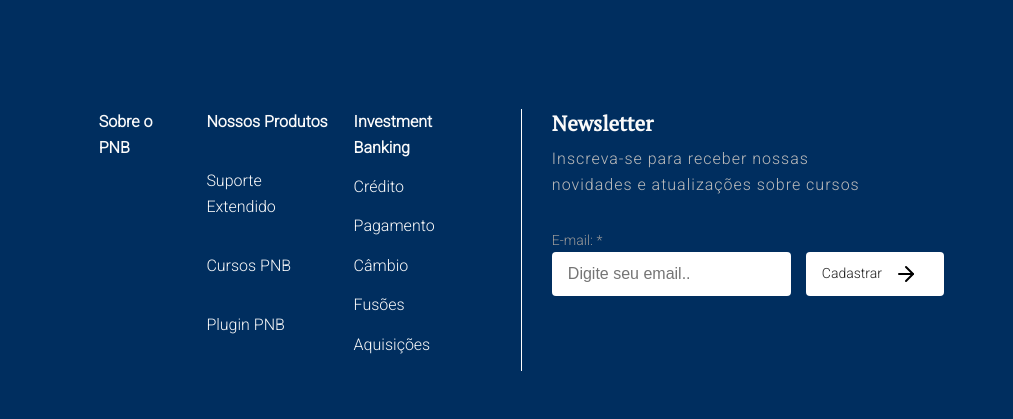
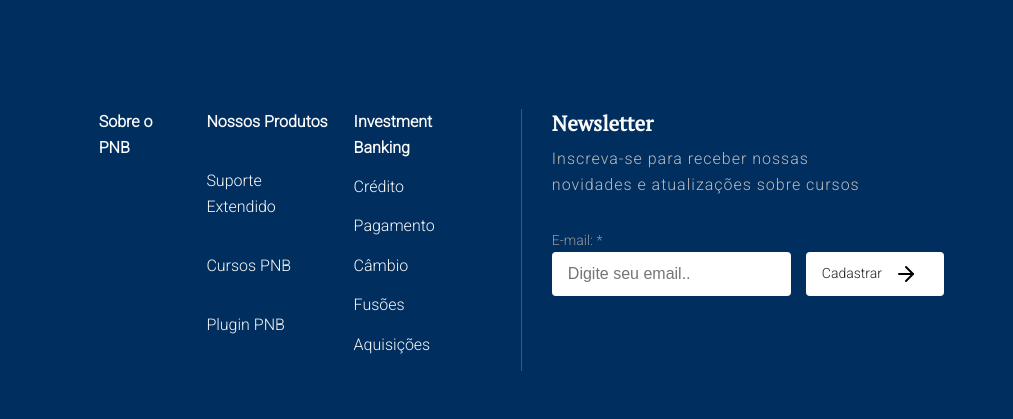
Before and after one commit to ViniciusNogueiraPrisma/PNB, a plain HTML site: page index.html in a window 1280 px wide. Shown: the part 5287-5706 px from the top of the page, 267-1280 px from the left. Drawn offline with nearby package versions, Linux system fonts and the light colour scheme; a web font is replaced by a local one.

Commit message:
ajustes resp

```diff
--- a/scss/components/_footer.scss
+++ b/scss/components/_footer.scss
@@ -332,7 +332,7 @@
 }
 
 .news-footer {
-  border-left: 1px solid rgb(255, 255, 255);
+  border-left: 1px solid rgb(76 81 114);
   padding-left: 30px;
 }
 
```
Also changed, not shown: scss/import.css.
